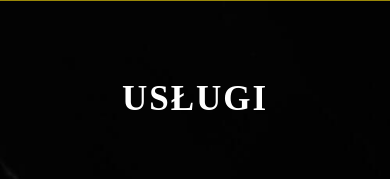
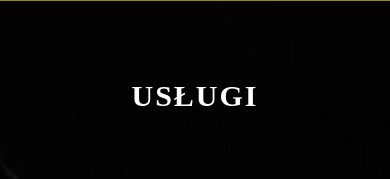
Before and after one commit to damian-kuchta/barber-your-time, a React (Create React App) app: page / in a window 390 px wide. Shown: the part 843-1022 px from the top of the page. Built offline with nearby package versions, Linux system fonts and the light colour scheme; a web font is replaced by a local one.

Commit message:
header mobile fix

```diff
--- a/src/components/Header/Header.module.css
+++ b/src/components/Header/Header.module.css
@@ -15,6 +15,6 @@
 
 @media(max-width:500px){
     .header {
-        font-size: 35px;
+        font-size: 30px;
     }
 }
--- a/src/components/LocationPage/MapBox/MapBox.module.css
+++ b/src/components/LocationPage/MapBox/MapBox.module.css
@@ -40,4 +40,8 @@ iframe {
     margin: 20px auto;
     width: 80vw;
   }
+  .location {
+    font-size: 30px;
+
+  }
 }
--- a/src/components/SaloonsPage/SingleSaloon/SingleSaloon.module.css
+++ b/src/components/SaloonsPage/SingleSaloon/SingleSaloon.module.css
@@ -60,7 +60,11 @@
         font-size: 18px;
       }
  }
-
+ @media (max-width: 580px) {
+  .district-name {
+    font-size: 30px;
+  }
+}
 @media(max-width:450px) {
   .saloon-info-wrap {
       width: 85vw;
```
Also changed, not shown: src/components/SaloonsPage/SaloonsPage.module.css (line endings or trailing spaces).
